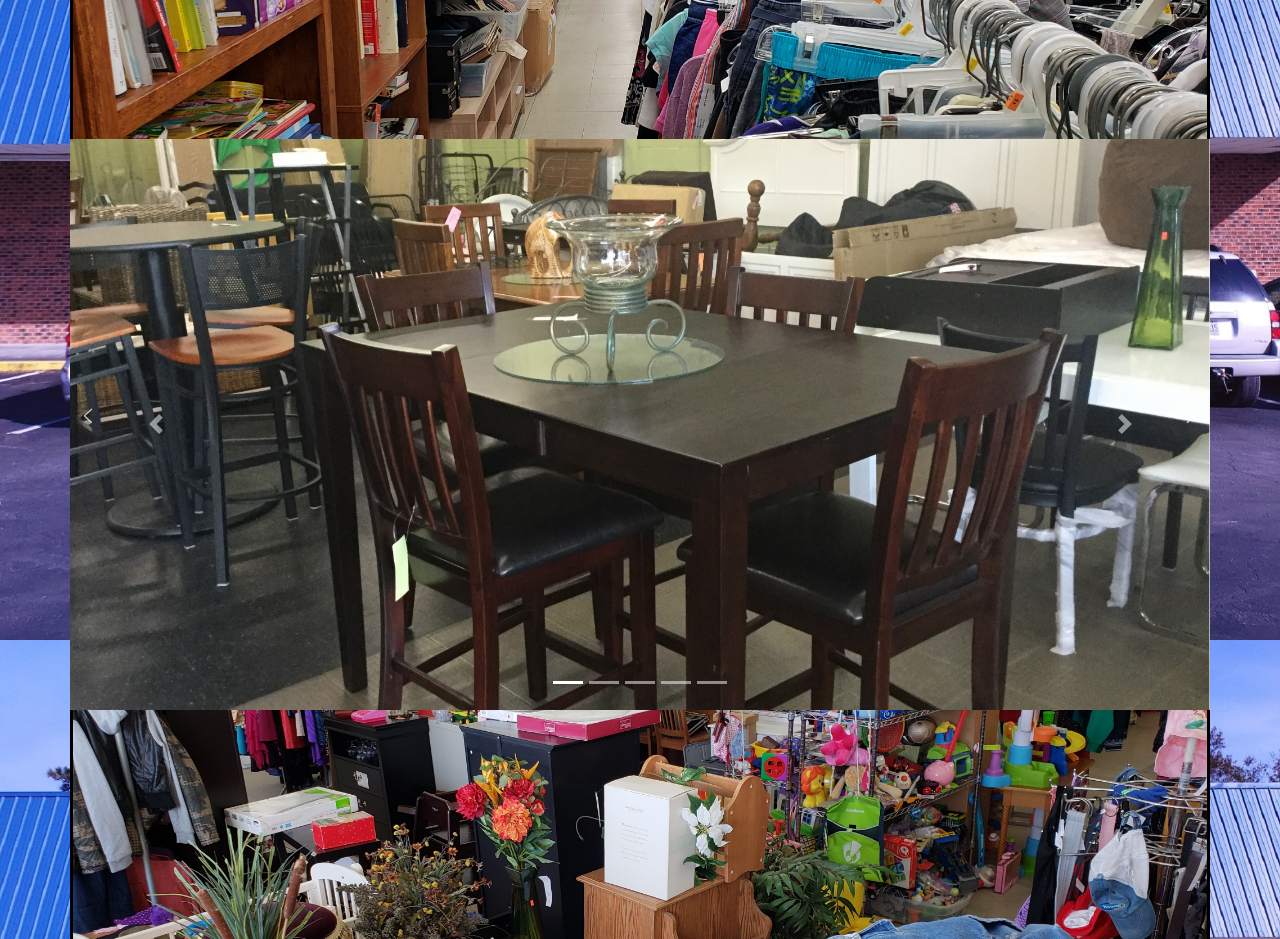
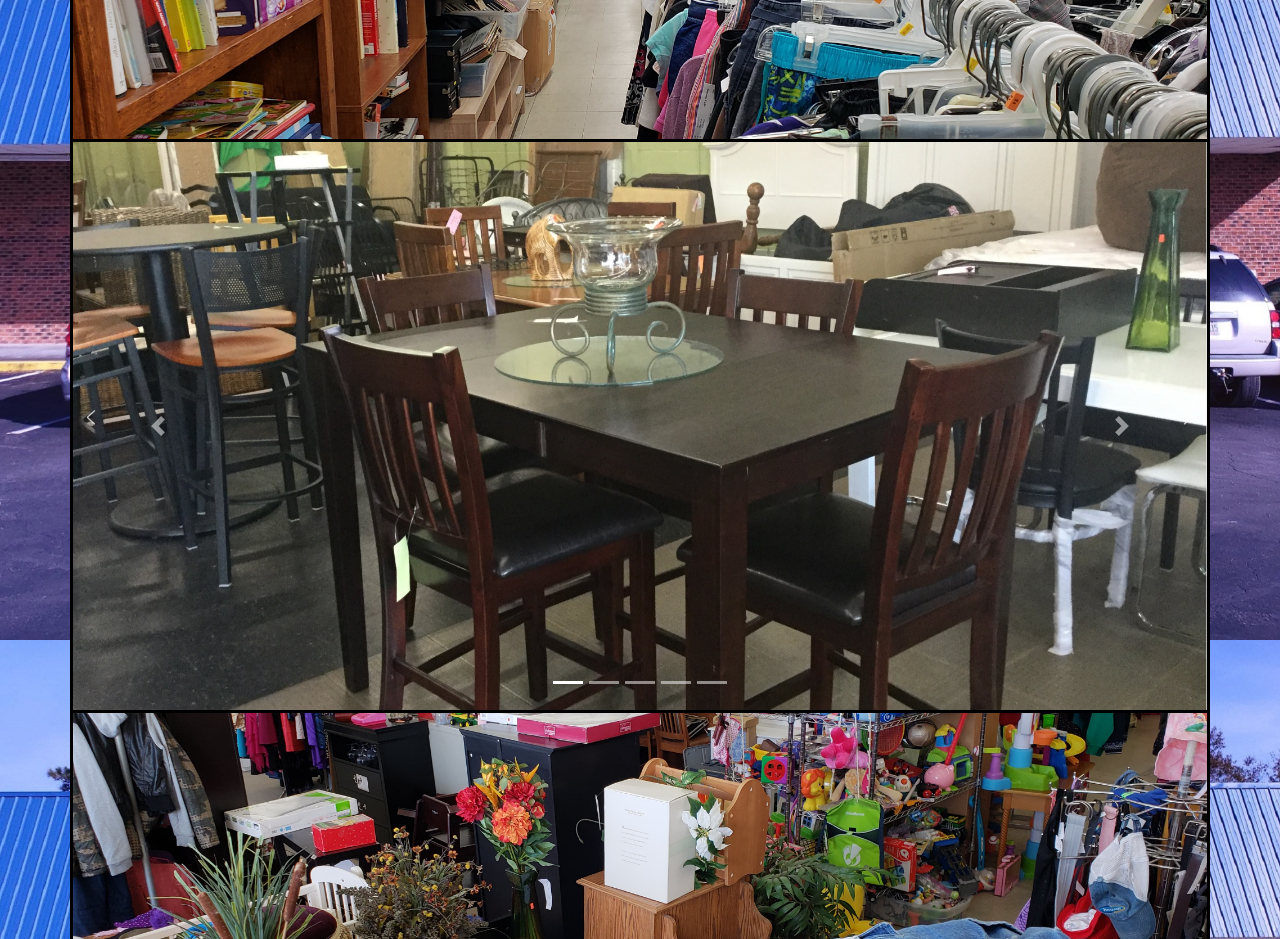
Before and after one commit to JayKrauss/TheArk, a plain HTML site: page index.html in a window 1280 px wide. Shown: the part 960-1899 px from the top of the page. Drawn offline with nearby package versions, Linux system fonts and the light colour scheme; a web font is replaced by a local one.

Commit message:
inital commit two

```diff
--- a/assets/css/style.css
+++ b/assets/css/style.css
@@ -79,3 +79,9 @@ p{
 .hours{
     font-size: 16px;
 }
+
+#furniturecarousel{
+    width:  100%;
+    height: auto;
+    border: black 3px solid;
+}
```
